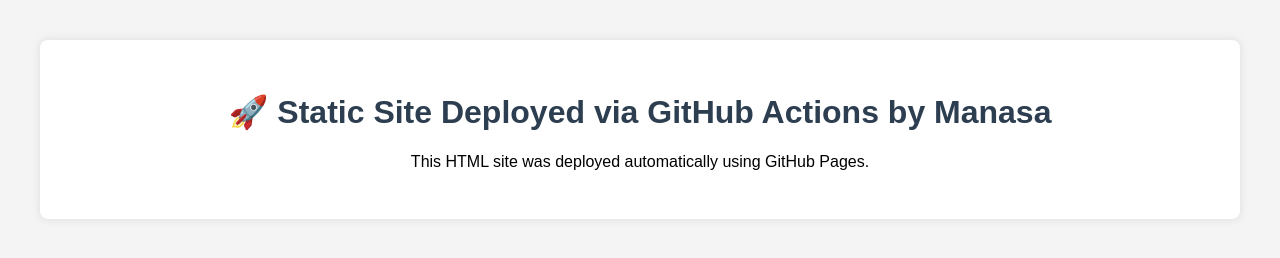
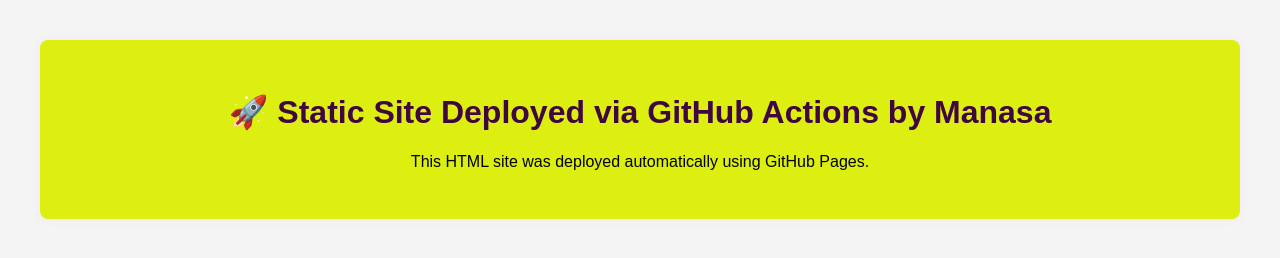
Before and after one commit to Manasa526/Actions, a plain HTML site: page 02-github-StaticWebsite/index.html in a window 1280 px wide. Drawn offline with Linux system fonts and the light colour scheme.

Commit message:
Update index.html

```diff
--- a/02-github-StaticWebsite/index.html
+++ b/02-github-StaticWebsite/index.html
@@ -6,8 +6,8 @@
   <title>GitHub Actions Static Site</title>
   <style>
     body { font-family: Arial, sans-serif; background: #f4f4f4; padding: 2rem; }
-    .container { background: #fff; padding: 2rem; border-radius: 8px; text-align: center; box-shadow: 0 0 10px rgba(0,0,0,0.1); }
-    h1 { color: #2c3e50; }
+    .container { background: #ddef10; padding: 2rem; border-radius: 8px; text-align: center; box-shadow: 0 0 10px rgba(228, 147, 147, 0.1); }
+    h1 { color: #40063f; }
   </style>
 </head>
 <body>
```
